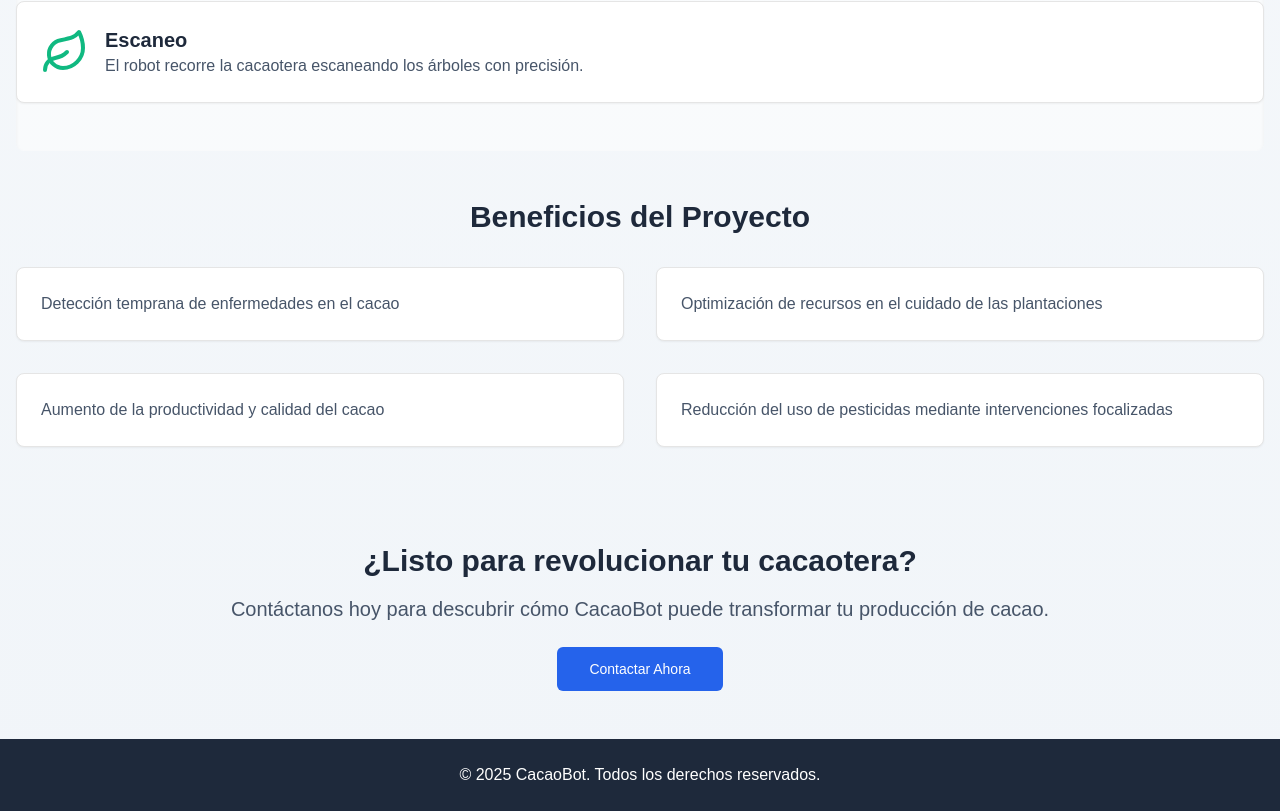
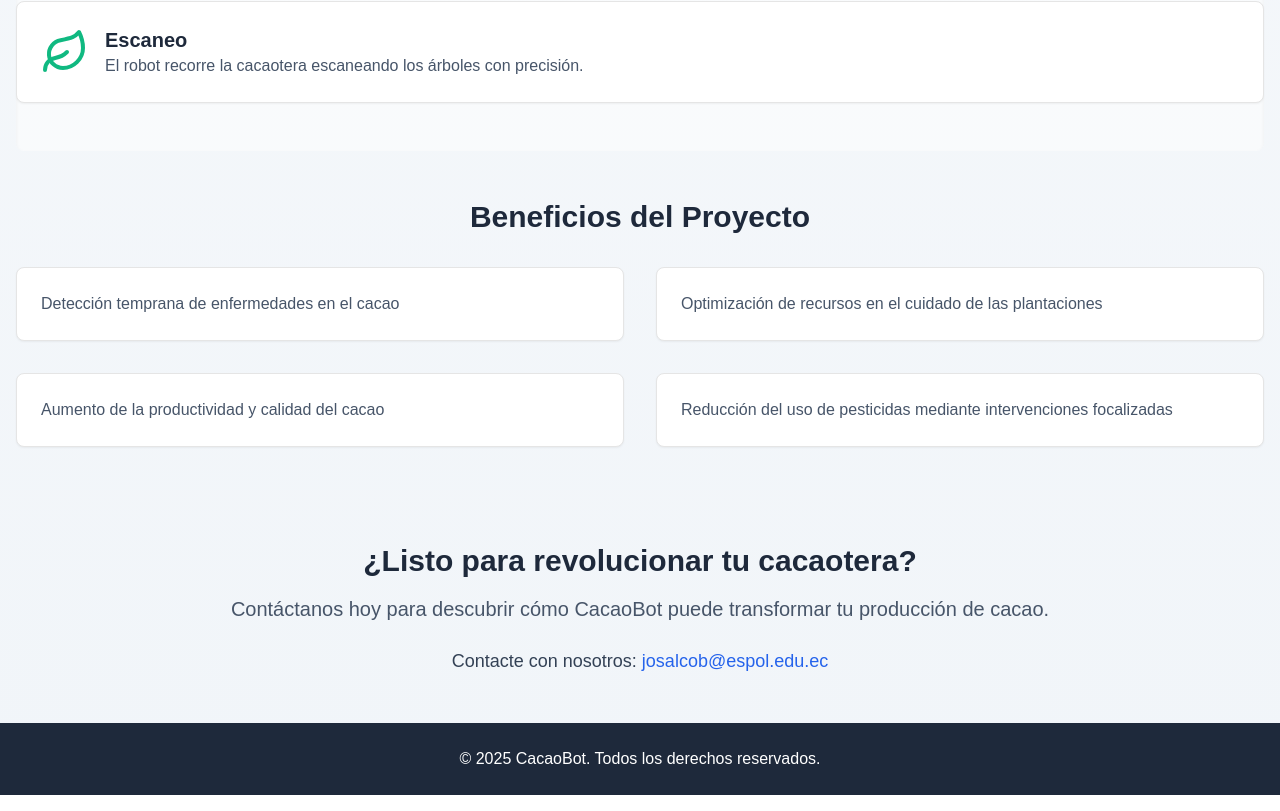
Before and after one commit to LIMUNQUE/cocoaRepo, a Next.js app: page / in a window 1280 px wide. Shown: the part 1384-2195 px from the top of the page. Built offline with nearby package versions, Linux system fonts and the light colour scheme.

Commit message:
contacte us

```diff
--- a/app/page.tsx
+++ b/app/page.tsx
@@ -218,15 +218,15 @@ export default function Home() {
 
         {/* CTA Section */}
         <section id="contact" className="py-12 text-center scroll-mt-20">
-          <h2 className="text-3xl font-semibold mb-4 text-slate-800">¿Listo para revolucionar tu cacaotera?</h2>
+          <h2 className="text-3xl font-semibold mb-4 text-slate-800">
+            ¿Listo para revolucionar tu cacaotera?
+          </h2>
           <p className="text-xl text-slate-600 mb-6">
             Contáctanos hoy para descubrir cómo CacaoBot puede transformar tu producción de cacao.
           </p>
-          <motion.div whileHover={{ scale: 1.05 }} whileTap={{ scale: 0.95 }}>
-            <Button size="lg" className="bg-blue-600 text-white hover:bg-blue-700">
-              Contactar Ahora
-            </Button>
-          </motion.div>
+          <p className="text-lg font-medium text-slate-700">
+            Contacte con nosotros: <a href="mailto:josalcob@espol.edu.ec" className="text-blue-600 hover:underline">josalcob@espol.edu.ec</a>
+          </p>
         </section>
       </main>
 
```
